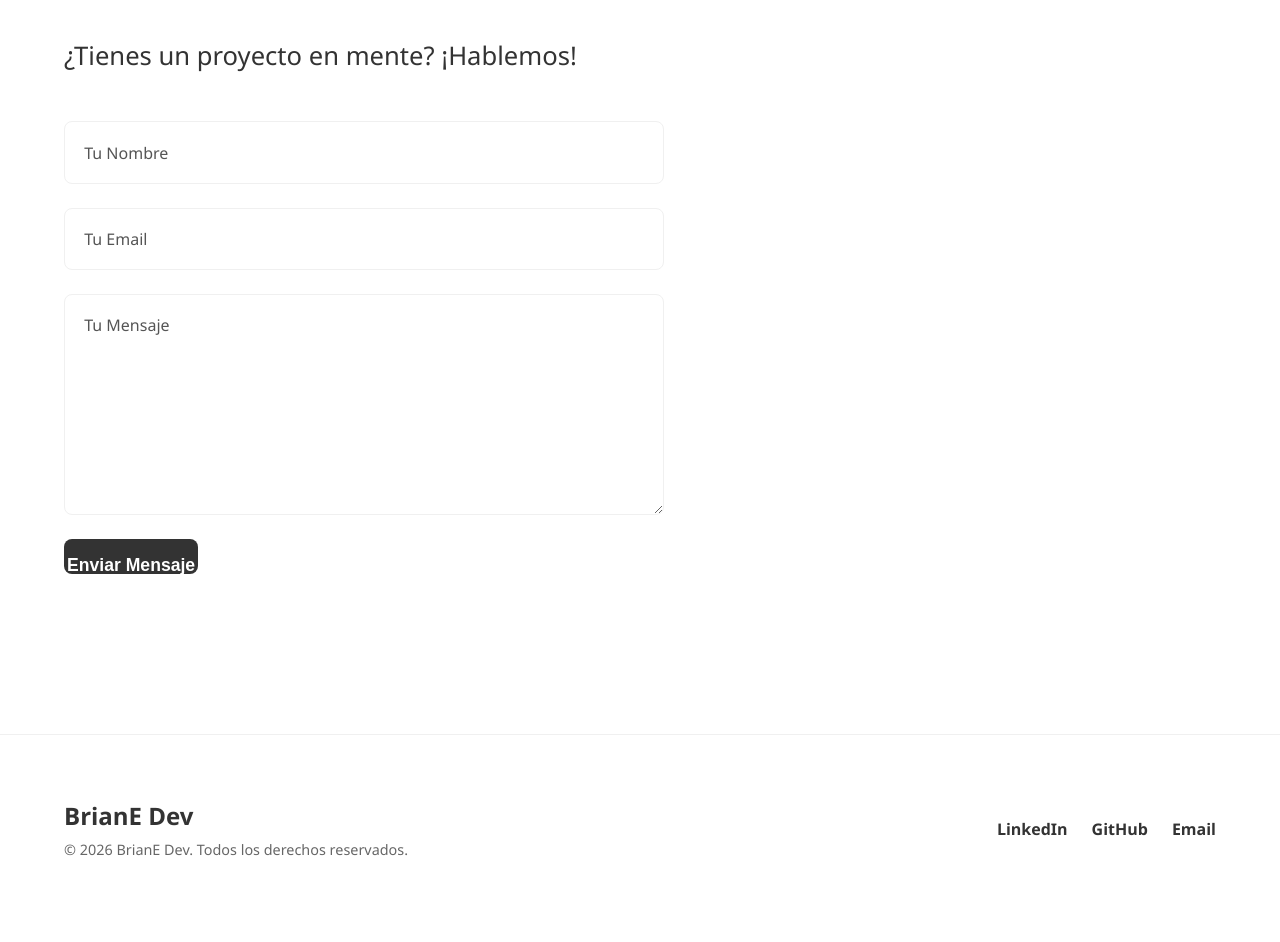
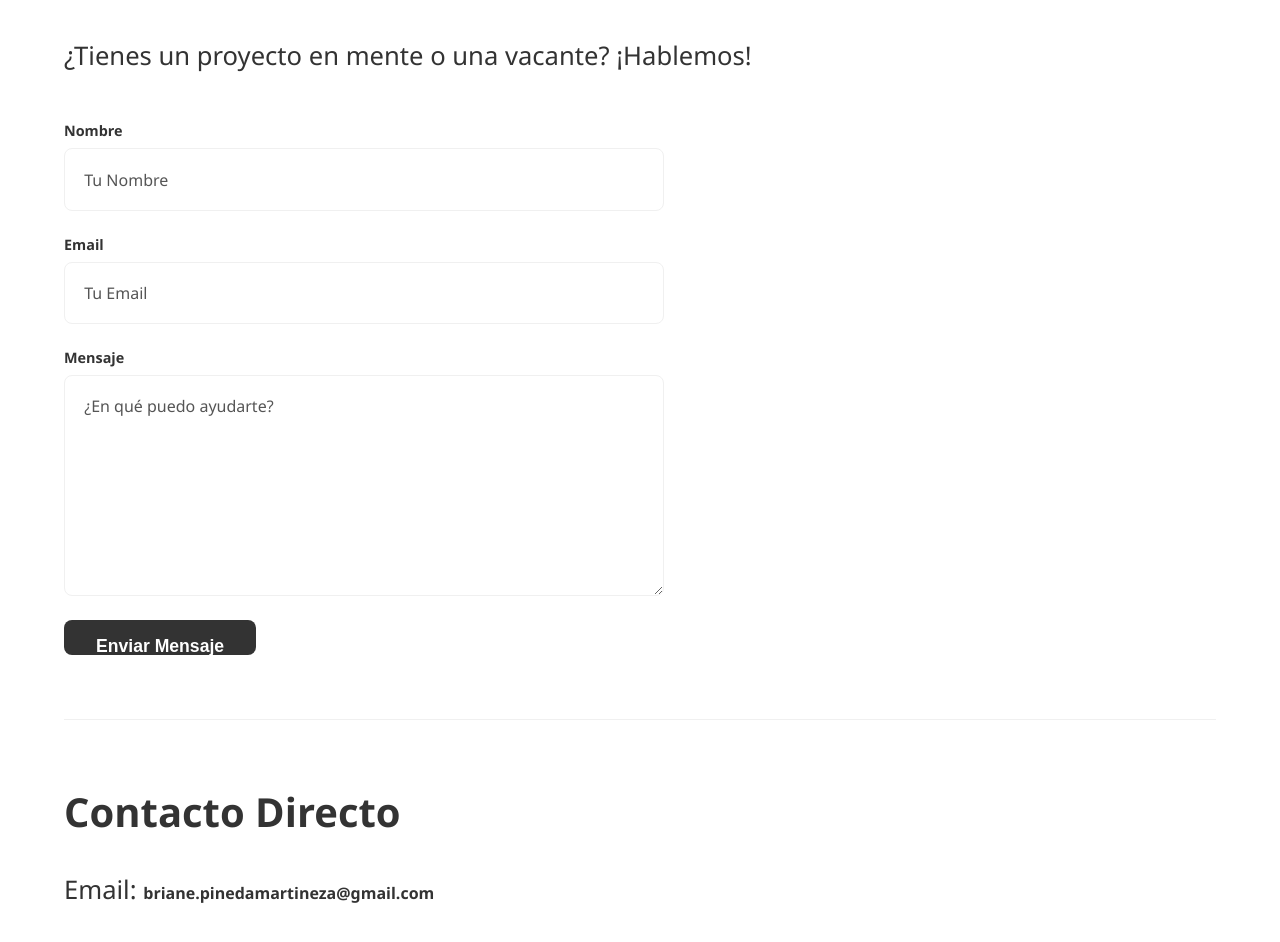
Before and after one commit to Bri-idk/BRIAN_E_DEV_PORTFOLIO, a React (Vite) app: page /contacto in a window 1280 px wide. Shown: the part 284-1226 px from the top of the page. Before the commit the page ends 1175 px from the top, so only its background shows below. Built offline with nearby package versions, Linux system fonts and the light colour scheme.

Commit message:
feat: implement image gallery modal, EmailJS integration, and UI refinements

```diff
--- a/package.json
+++ b/package.json
@@ -10,6 +10,7 @@
     "preview": "vite preview"
   },
   "dependencies": {
+    "@emailjs/browser": "^4.4.1",
     "react": "^19.2.6",
     "react-dom": "^19.2.6",
     "react-router-dom": "^7.16.0"
--- a/src/App.css
+++ b/src/App.css
@@ -50,7 +50,7 @@
 .hero-actions {
   display: flex;
   gap: 1.5rem;
-  justify-content: flex-start; /* Alineado a la izquierda */
+  justify-content: flex-start;
 }
 
 .hero-actions a {
@@ -61,7 +61,7 @@
   background-color: var(--text-color);
   color: var(--bg-color);
   border: none;
-  padding: 1rem 0.19rem;
+  padding: 1rem 2rem;
   font-size: 1.1rem;
   font-weight: 600;
   border-radius: 8px;
@@ -74,7 +74,7 @@
   background-color: transparent;
   color: var(--text-color);
   border: 2px solid var(--text-color);
-  padding: 1rem 0.19rem;
+  padding: 1rem 2rem;
   font-size: 1.1rem;
   font-weight: 600;
   border-radius: 8px;
@@ -85,6 +85,12 @@
 .btn-primary:hover {
   transform: translateY(-3px);
   filter: brightness(1.2);
+}
+
+.btn-primary:disabled {
+  opacity: 0.6;
+  cursor: not-allowed;
+  transform: none;
 }
 
 /* Footer Styles */
@@ -148,7 +154,6 @@
   width: 100%;
   height: auto;
   border-radius: 20px;
-  /* Sombra de la imagen quitada */
   box-shadow: none;
 }
 
@@ -179,13 +184,25 @@
   font-size: 1.2rem;
 }
 
+/* Contacto Styles */
 .contact-form {
   display: flex;
   flex-direction: column;
   gap: 1.5rem;
   max-width: 600px;
-  margin-top: 3rem;
+  margin: 3rem 0;
   width: 100%;
+}
+
+.form-group {
+  display: flex;
+  flex-direction: column;
+  gap: 0.5rem;
+}
+
+.form-group label {
+  font-weight: 600;
+  font-size: 0.9rem;
 }
 
 .form-actions {
@@ -218,6 +235,29 @@ body.dark-mode .contact-form textarea::placeholder {
   resize: vertical;
 }
 
+.status-msg {
+  padding: 1rem;
+  border-radius: 8px;
+  font-weight: 600;
+  margin-top: 1rem;
+}
+
+.status-msg.success {
+  background-color: rgba(40, 167, 69, 0.1);
+  color: #28a745;
+}
+
+.status-msg.error {
+  background-color: rgba(220, 53, 69, 0.1);
+  color: #dc3545;
+}
+
+.direct-contact {
+  margin-top: 4rem;
+  padding-top: 2rem;
+  border-top: 1px solid var(--border-color);
+}
+
 /* Unificar fuente de Mi Historia con Acerca de Mi */
 .page-content section h2 {
   font-family: 'Segoe UI', sans-serif;
@@ -244,7 +284,7 @@ body.dark-mode .contact-form textarea::placeholder {
   }
 
   .hero-actions {
-    justify-content: center; /* Centrar en tablet */
+    justify-content: center;
     align-items: center;
     width: 100%;
   }
@@ -258,8 +298,8 @@ body.dark-mode .contact-form textarea::placeholder {
   .hero-actions {
     flex-direction: column;
     width: 100%;
-    align-items: stretch; /* Ocupar todo el ancho disponible */
-    padding: 0; /* Reset padding para evitar descuadres */
+    align-items: stretch;
+    padding: 0;
   }
 
   .btn-primary, .btn-secondary {
@@ -323,7 +363,8 @@ body.dark-mode .contact-form textarea::placeholder {
 /* Estilos para Imagen en Acerca de Mi */
 .about-visual {
   width: 100%;
-  margin-bottom: 2rem;
+  max-width: 700px; /* Reducida la anchura máxima */
+  margin: 0 auto 2rem; /* Centrada */
   border-radius: 15px;
   overflow: hidden;
   height: auto;
@@ -366,6 +407,61 @@ body.dark-mode .contact-form textarea::placeholder {
   margin-top: 1rem;
 }
 
+/* Modal Gallery Styles */
+.modal-overlay {
+  position: fixed;
+  top: 0;
+  left: 0;
+  right: 0;
+  bottom: 0;
+  background-color: rgba(0, 0, 0, 0.9);
+  display: flex;
+  justify-content: center;
+  align-items: center;
+  z-index: 2000;
+  cursor: zoom-out;
+}
+
+.modal-content {
+  position: relative;
+  max-width: 90%;
+  max-height: 90%;
+  display: flex;
+  justify-content: center;
+  align-items: center;
+}
+
+.modal-image {
+  max-width: 100%;
+  max-height: 90vh;
+  border-radius: 8px;
+  box-shadow: 0 0 20px rgba(0, 0, 0, 0.5);
+  cursor: default;
+}
+
+.modal-close {
+  position: absolute;
+  top: -40px;
+  right: -40px;
+  background: none;
+  border: none;
+  color: white;
+  font-size: 2.5rem;
+  cursor: pointer;
+  transition: color 0.2s;
+}
+
+.modal-close:hover {
+  color: var(--accent-color);
+}
+
+@media (max-width: 768px) {
+  .modal-close {
+    top: -50px;
+    right: 0;
+  }
+}
+
 .project-details-expanded {
   margin-top: 1.5rem;
   padding-top: 1rem;
--- a/src/Contactame.jsx
+++ b/src/Contactame.jsx
@@ -1,18 +1,63 @@
+import { useState, useRef } from 'react'
+import emailjs from '@emailjs/browser'
 import './App.css'
 
 function Contactame() {
+  const form = useRef();
+  const [status, setStatus] = useState('');
+
+  const sendEmail = (e) => {
+    e.preventDefault();
+    setStatus('sending');
+
+    // Nota: Reemplaza estos IDs con tus IDs reales de EmailJS si decides configurarlo completamente
+    // Service ID, Template ID y Public Key.
+    emailjs.sendForm('service_default', 'template_default', form.current, 'TU_PUBLIC_KEY')
+      .then((result) => {
+          console.log(result.text);
+          setStatus('success');
+          form.current.reset();
+      }, (error) => {
+          console.log(error.text);
+          setStatus('error');
+      });
+  };
+
   return (
     <div className="page-content">
       <h1>Contáctame</h1>
-      <p>¿Tienes un proyecto en mente? ¡Hablemos!</p>
-      <form className="contact-form" onSubmit={(e) => e.preventDefault()}>
-        <input type="text" placeholder="Tu Nombre" />
-        <input type="email" placeholder="Tu Email" />
-        <textarea placeholder="Tu Mensaje"></textarea>
+      <p>¿Tienes un proyecto en mente o una vacante? ¡Hablemos!</p>
+
+      <form className="contact-form" ref={form} onSubmit={sendEmail}>
+        <div className="form-group">
+          <label htmlFor="user_name">Nombre</label>
+          <input type="text" id="user_name" name="user_name" placeholder="Tu Nombre" required />
+        </div>
+
+        <div className="form-group">
+          <label htmlFor="user_email">Email</label>
+          <input type="email" id="user_email" name="user_email" placeholder="Tu Email" required />
+        </div>
+
+        <div className="form-group">
+          <label htmlFor="message">Mensaje</label>
+          <textarea id="message" name="message" placeholder="¿En qué puedo ayudarte?" required></textarea>
+        </div>
+
         <div className="form-actions">
-          <button type="submit" className="btn-primary">Enviar Mensaje</button>
+          <button type="submit" className="btn-primary" disabled={status === 'sending'}>
+            {status === 'sending' ? 'Enviando...' : 'Enviar Mensaje'}
+          </button>
         </div>
+
+        {status === 'success' && <p className="status-msg success">¡Mensaje enviado con éxito! Te contactaré pronto.</p>}
+        {status === 'error' && <p className="status-msg error">Hubo un error. Por favor, intenta de nuevo o escríbeme directamente.</p>}
       </form>
+
+      <section className="direct-contact">
+        <h2>Contacto Directo</h2>
+        <p>Email: <a href="mailto:briane.pinedamartineza@gmail.com" className="social-link">briane.pinedamartineza@gmail.com</a></p>
+      </section>
     </div>
   )
 }
--- a/src/Proyectos.jsx
+++ b/src/Proyectos.jsx
@@ -27,14 +27,14 @@ const PROJECTS_DATA = [
     title: "CuyoX3",
     description: "Plataforma de servicios integrales con enfoque en gestión de áreas y atención personalizada.",
     images: [cuyoCover, cuyo1, cuyo2],
-    url: "https://cuyox3.example.com"
+    url: "https://cuyox3.com"
   },
   {
     id: 2,
     title: "MafAuto",
     description: "Sistema de catálogo y gestión automotriz con portal de clientes y panel administrativo.",
     images: [mafCover, maf1, maf2],
-    url: "https://mafauto.example.com"
+    url: "https://mafautomation.com.mx/"
   },
   {
     id: 3,
@@ -49,23 +49,43 @@ const PROJECTS_DATA = [
     title: "Totonik",
     description: "Solución digital creativa con interfaces modernas y optimización de rendimiento.",
     images: [totoCover, toto1, toto2],
-    url: "https://totonik.example.com"
+    url: "https://totonik.com"
   }
 ];
 
+function ImageModal({ src, alt, onClose }) {
+  return (
+    <div className="modal-overlay" onClick={onClose}>
+      <div className="modal-content" onClick={(e) => e.stopPropagation()}>
+        <button className="modal-close" onClick={onClose}>&times;</button>
+        <img src={src} alt={alt} className="modal-image" />
+      </div>
+    </div>
+  );
+}
+
 function Proyectos() {
   const [selectedProject, setSelectedProject] = useState(null);
+  const [modalImg, setModalImg] = useState(null);
+
+  const openModal = (img, alt) => {
+    setModalImg({ src: img, alt: alt });
+  };
+
+  const closeModal = () => {
+    setModalImg(null);
+  };
 
   return (
     <div className="page-content">
       <h1>Mis Proyectos</h1>
-      <p>Explora mis trabajos más recientes. Haz clic para ver detalles y capturas de pantalla.</p>
+      <p>Explora mis trabajos más recientes. Haz clic en las imágenes para ampliarlas.</p>
 
       <div className="grid-placeholder">
         {PROJECTS_DATA.map(project => (
           <div key={project.id} className="project-card">
-            <div className="carousel-container">
-              <img src={project.images[0]} alt={project.title} />
+            <div className="carousel-container" onClick={() => openModal(project.images[0], project.title)}>
+              <img src={project.images[0]} alt={project.title} style={{ cursor: 'zoom-in' }} />
             </div>
             <div className="project-info">
               <h3>{project.title}</h3>
@@ -81,8 +101,15 @@ function Proyectos() {
                 <div className="project-details-expanded">
                   <h4>Vistazos del proyecto:</h4>
                   <div className="project-screenshots">
-                    {project.images.slice(1).map((img, index) => (
-                      <img key={index} src={img} alt={`Captura ${index + 1}`} className="detail-thumb" />
+                    {project.images.map((img, index) => (
+                      <img
+                        key={index}
+                        src={img}
+                        alt={`Captura ${index + 1}`}
+                        className="detail-thumb"
+                        style={{ cursor: 'zoom-in' }}
+                        onClick={() => openModal(img, project.title)}
+                      />
                     ))}
                   </div>
                   {project.isCurrent ? (
@@ -99,6 +126,14 @@ function Proyectos() {
           </div>
         ))}
       </div>
+
+      {modalImg && (
+        <ImageModal
+          src={modalImg.src}
+          alt={modalImg.alt}
+          onClose={closeModal}
+        />
+      )}
     </div>
   )
 }
```
Also changed, not shown: 1 other file (tests, documents, lock files or other folders).
